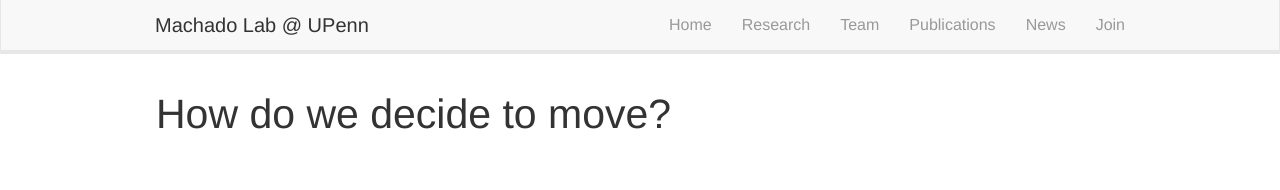
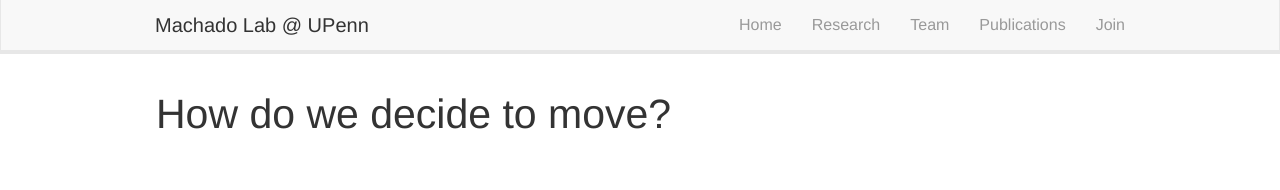
Before and after one commit to machado-lab-code/machado-lab-code, a Jekyll site: the page built from _pages/home.md, in a window 1280 px wide. Shown: the top 190 px of the page. Built offline with Jekyll 4.4.1, drawn with Linux system fonts in a browser that asks for light colours; nearby versions of some CDN libraries.

Commit message:
Update header.html

```diff
--- a/_includes/header.html
+++ b/_includes/header.html
@@ -16,7 +16,6 @@
 		<li><a href="{{ site.url }}{{ site.baseurl }}/research">Research</a></li>
 		<li><a href="{{ site.url }}{{ site.baseurl }}/team">Team</a></li>
 		<li><a href="{{ site.url }}{{ site.baseurl }}/publications">Publications</a></li>
-		<li><a href="{{ site.url }}{{ site.baseurl }}/news">News</a></li>
 		<li><a href="{{ site.url }}{{ site.baseurl }}/join">Join</a></li>
 
 	  </ul>
```
